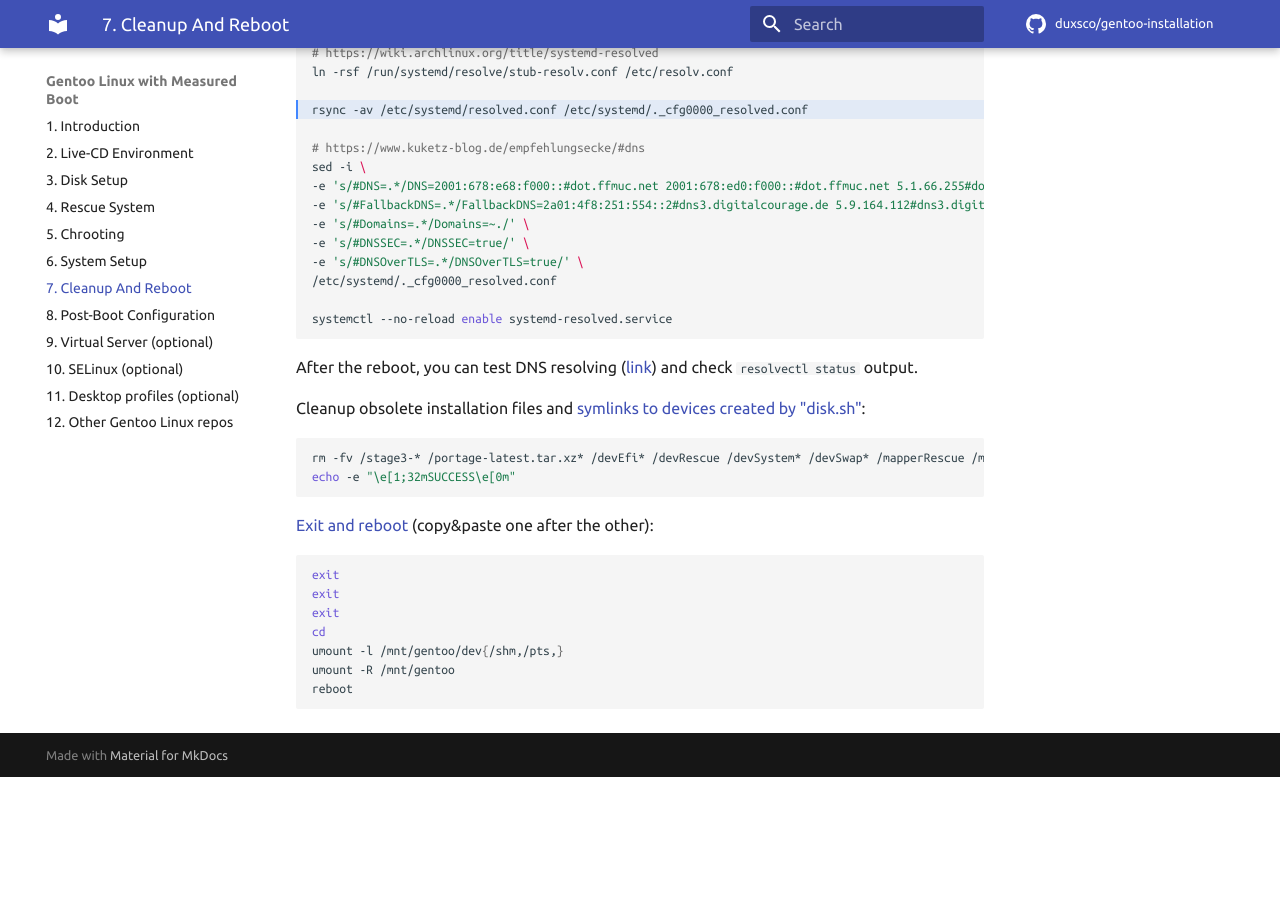
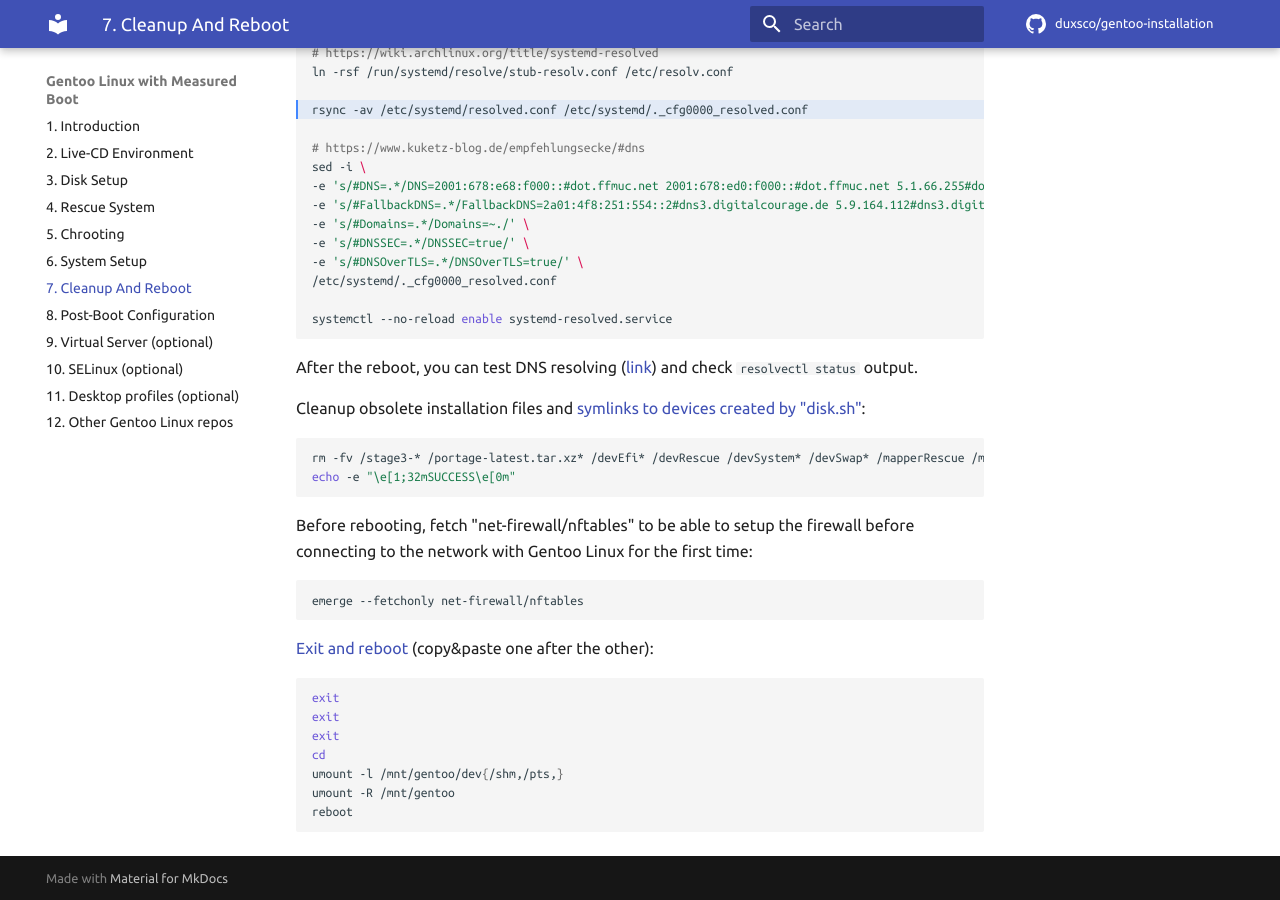
Before and after one commit to duxsco/gentoo-installation, an MkDocs documentation site: the page built from docs/cleanup_and_reboot.md, in a window 1280 px wide and 900 px high, scrolled down 534 px. Built offline with MkDocs 1.6.1 and Material for MkDocs 9.7.7, drawn with Linux system fonts in a browser that asks for light colours; comment, search, counter and statistics services are not loaded; before the commit the page ends 1311 px from its top, so only the background shows below that.

Commit message:
Fetch "net-firewall/nftables"

````diff
--- a/docs/cleanup_and_reboot.md
+++ b/docs/cleanup_and_reboot.md
@@ -46,6 +46,12 @@ rm -fv /stage3-* /portage-latest.tar.xz* /devEfi* /devRescue /devSystem* /devSwa
 echo -e "\e[1;32mSUCCESS\e[0m"
 ```
 
+Before rebooting, fetch "net-firewall/nftables" to be able to setup the firewall before connecting to the network with Gentoo Linux for the first time:
+
+```shell
+emerge --fetchonly net-firewall/nftables
+```
+
 [Exit and reboot](https://wiki.gentoo.org/wiki/Handbook:AMD64/Full/Installation#Rebooting_the_system) (copy&paste one after the other):
 
 ```shell
````
